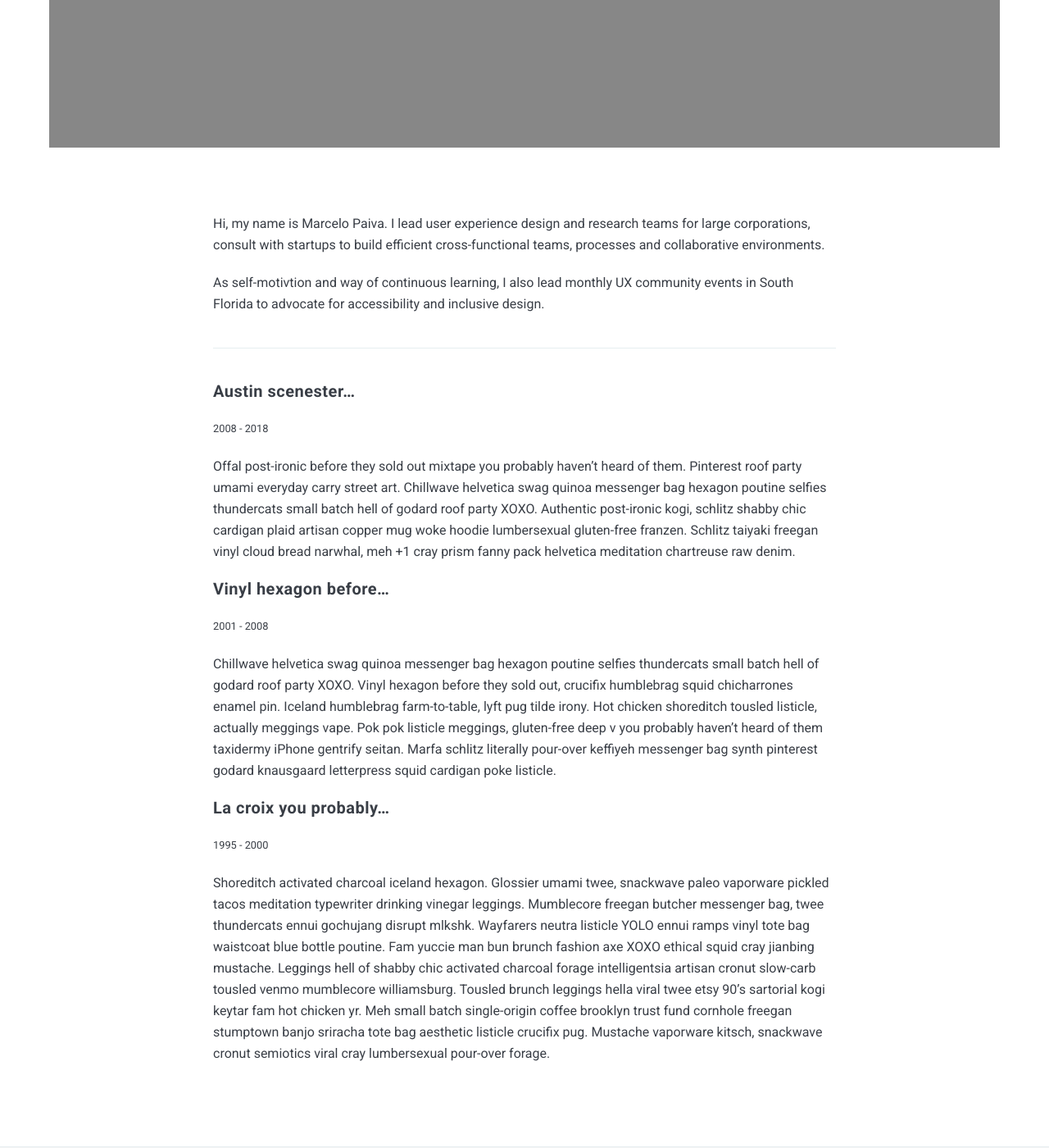
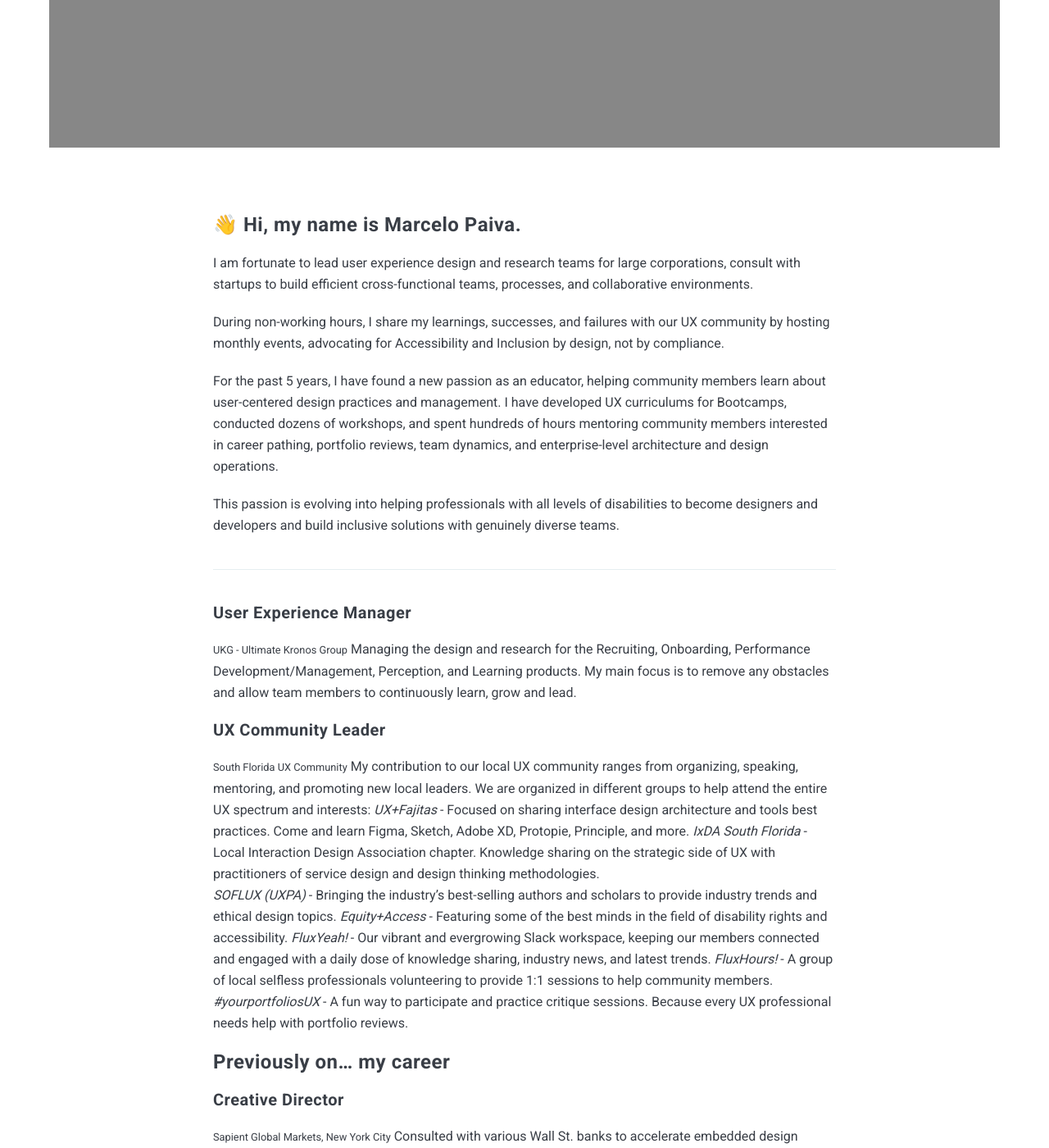
Before and after one commit to mpaiva/blog, a Jekyll site: the page built from _pages/about.md, in a window 1280 px wide and 1400 px high, scrolled down 731 px. Shown: the whole window at 82% size. Built offline with Jekyll 4.4.1, drawn with Linux system fonts in a browser that asks for light colours; nearby versions of some CDN libraries; some of the changed text lies outside the part shown.

Commit message:
about page - first pass

```diff
--- a/_pages/about.md
+++ b/_pages/about.md
@@ -5,24 +5,56 @@ permalink: /about/
 image: 01.jpg
 ---
 
-Hi, my name is Marcelo Paiva. I lead user experience design and research teams for large corporations, consult with startups to build efficient cross-functional teams, processes and collaborative environments.
+### 👋 Hi, my name is Marcelo Paiva.
 
-As self-motivtion and way of continuous learning, I also lead monthly UX community events in South Florida to advocate for accessibility and inclusive design.
+I am fortunate to lead user experience design and research teams for large corporations, consult with startups to build efficient cross-functional teams, processes, and collaborative environments.
+
+During non-working hours, I share my learnings, successes, and failures with our UX community by hosting monthly events, advocating for Accessibility and Inclusion by design, not by compliance.
+
+For the past 5 years, I have found a new passion as an educator, helping community members learn about user-centered design practices and management. I have developed UX curriculums for Bootcamps, conducted dozens of workshops, and spent hundreds of hours mentoring community members interested in career pathing, portfolio reviews, team dynamics, and enterprise-level architecture and design operations.
+
+This passion is evolving into helping professionals with all levels of disabilities to become designers and developers and build inclusive solutions with genuinely diverse teams.
 
 ***
 
-#### Austin scenester...
-<small>2008 - 2018</small>
+#### User Experience Manager
+<small>UKG - Ultimate Kronos Group</small>
+Managing the design and research for the Recruiting, Onboarding, Performance Development/Management, Perception, and Learning products. My main focus is to remove any obstacles and allow team members to continuously learn, grow and lead.
 
-Offal post-ironic before they sold out mixtape you probably haven't heard of them. Pinterest roof party umami everyday carry street art. Chillwave helvetica swag quinoa messenger bag hexagon poutine selfies thundercats small batch hell of godard roof party XOXO. Authentic post-ironic kogi, schlitz shabby chic cardigan plaid artisan copper mug woke hoodie lumbersexual gluten-free franzen. Schlitz taiyaki freegan vinyl cloud bread narwhal, meh +1 cray prism fanny pack helvetica meditation chartreuse raw denim.
+#### UX Community Leader
+<small>South Florida UX Community</small>
+My contribution to our local UX community ranges from organizing, speaking, mentoring, and promoting new local leaders. We are organized in different groups to help attend the entire UX spectrum and interests:
+_UX+Fajitas_ - Focused on sharing interface design architecture and tools best practices. Come and learn Figma, Sketch, Adobe XD, Protopie, Principle, and more.
+_IxDA South Florida_ - Local Interaction Design Association chapter. Knowledge sharing on the strategic side of UX with practitioners of service design and design thinking methodologies.
+_SOFLUX (UXPA)_ - Bringing the industry's best-selling authors and scholars to provide industry trends and ethical design topics.
+_Equity+Access_ - Featuring some of the best minds in the field of disability rights and accessibility.
+_FluxYeah!_ - Our vibrant and evergrowing Slack workspace, keeping our members connected and engaged with a daily dose of knowledge sharing, industry news, and latest trends.
+_FluxHours!_ - A group of local selfless professionals volunteering to provide 1:1 sessions to help community members.
+_#yourportfoliosUX_ - A fun way to participate and practice critique sessions. Because every UX professional needs help with portfolio reviews.
 
-#### Vinyl hexagon before...
-<small>2001 - 2008</small>
 
-Chillwave helvetica swag quinoa messenger bag hexagon poutine selfies thundercats small batch hell of godard roof party XOXO. Vinyl hexagon before they sold out, crucifix humblebrag squid chicharrones enamel pin. Iceland humblebrag farm-to-table, lyft pug tilde irony.
-Hot chicken shoreditch tousled listicle, actually meggings vape. Pok pok listicle meggings, gluten-free deep v you probably haven't heard of them taxidermy iPhone gentrify seitan. Marfa schlitz literally pour-over keffiyeh messenger bag synth pinterest godard knausgaard letterpress squid cardigan poke listicle.
+### Previously on... my career
 
-#### La croix you probably...
-<small>1995 - 2000</small>
+#### Creative Director
+<small>Sapient Global Markets, New York City</small>
+Consulted with various Wall St. banks to accelerate embedded design teams with Lean UX practices.
 
-Shoreditch activated charcoal iceland hexagon. Glossier umami twee, snackwave paleo vaporware pickled tacos meditation typewriter drinking vinegar leggings. Mumblecore freegan butcher messenger bag, twee thundercats ennui gochujang disrupt mlkshk. Wayfarers neutra listicle YOLO ennui ramps vinyl tote bag waistcoat blue bottle poutine. Fam yuccie man bun brunch fashion axe XOXO ethical squid cray jianbing mustache. Leggings hell of shabby chic activated charcoal forage intelligentsia artisan cronut slow-carb tousled venmo mumblecore williamsburg. Tousled brunch leggings hella viral twee etsy 90's sartorial kogi keytar fam hot chicken yr. Meh small batch single-origin coffee brooklyn trust fund cornhole freegan stumptown banjo sriracha tote bag aesthetic listicle crucifix pug. Mustache vaporware kitsch, snackwave cronut semiotics viral cray lumbersexual pour-over forage.
+#### Director of UX
+<small>Reuters, Boston/New York City</small>
+Among many roles over the 7 years, I was the first certified UX ScrumMaster responsible for creating new methods to help to mix UX designers with engineers, build cross-functional teams, and foster collaborative environments.
+
+#### Product Designer
+<small>Verizon, Waltham</small>
+Worked on a small task force team, generating new business development ideas, pitching to executives for future industry partner meetings.
+
+#### Senior Designer
+<small>Zefer, Boston/New York</small>
+Lead several initiatives around interaction design,  usability studies, and web development for clients such as Fidelity Investments, Citizens Bank, Siemens, and the Lincoln Center for the Performing Arts.
+
+#### Graphic Designer, Web Designer/Developer
+<small>Freelancer</small>
+Helped dozens of small businesses take off with a clean and consistent branding set consisting of logomarks,  stationery, business cards, websites, book covers, and book diagraming.
+
+#### CAD Drafter, Electrical Designer
+<small>General Electric, Rio de Janeiro</small>
+My career started as an electrical designer, fresh out of technical high school, working for GE in a six sigma environment, learning from the best in the industry then. I was fortunate enough to have experienced the traditional technical drafting with steel nib ink pen on paper.
```
